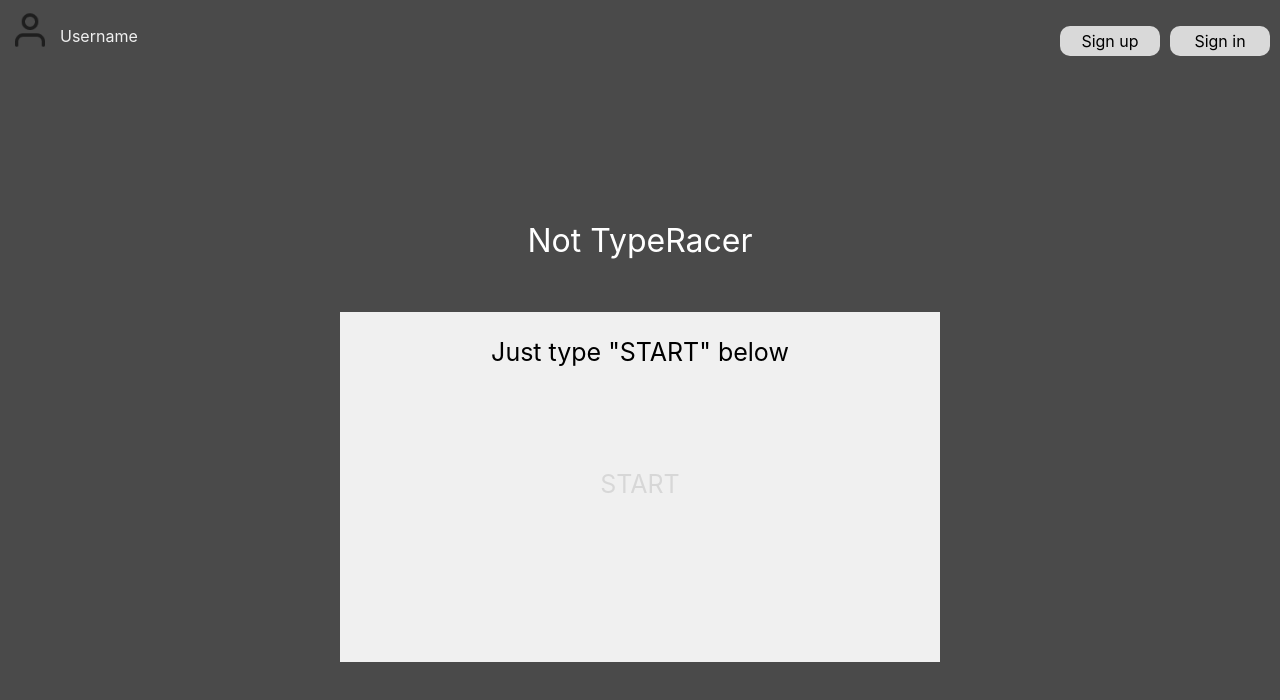
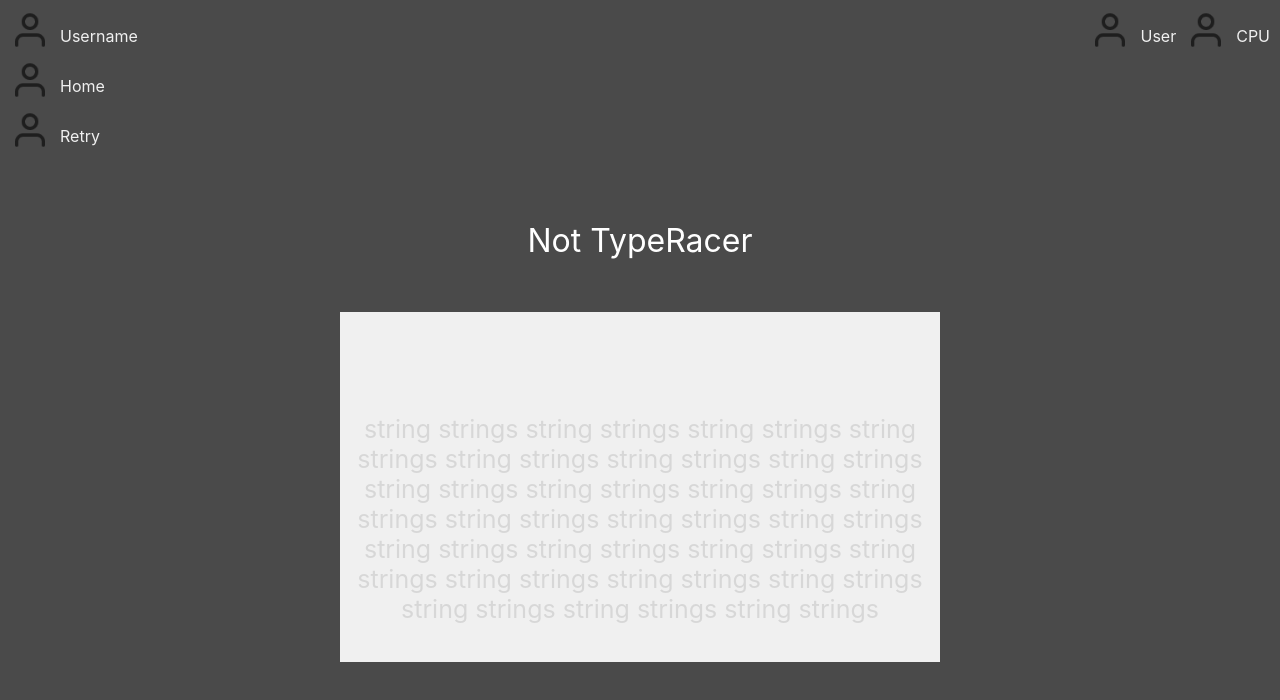
Before and after one commit to DarrenPorciello/type-racer-rework, a React (Create React App) app: page / in a window 1280 px wide. Shown: the top 700 px of the page. Built offline with nearby package versions, Linux system fonts and the light colour scheme.

Commit message:
Game page starting point

```diff
--- a/src/App.css
+++ b/src/App.css
@@ -47,6 +47,32 @@
   height: 40px;
 }
 
+.homeContainer {
+  display: flex;
+  position: absolute;
+  top: 60px;
+  left: 10px;
+  gap: 10px;
+}
+
+.homeImage {
+  width: 40px;
+  height: 40px;
+}
+
+.retryContainer {
+  display: flex;
+  position: absolute;
+  top: 110px;
+  left: 10px;
+  gap: 10px;
+}
+
+.retryImage {
+  width: 40px;
+  height: 40px;
+}
+
 .userNameText {
   font-size: 16px;
   color: #F0F0F0;
@@ -72,6 +98,20 @@
   background-color: #D9D9D9;
   font-family: Inter;
   font-size: 16px;
+}
+
+.legend {
+  display: flex;
+  position: absolute;
+  right: 10px;
+  top: 10px;
+  gap: 10px;
+  color: #F0F0F0;
+}
+
+.legendImage {
+  width: 40px;
+  height: 40px;
 }
 
 .textBoxSpace {
--- a/src/App.js
+++ b/src/App.js
@@ -11,9 +11,23 @@ function App() {
         <p className='userNameText'> Username </p>
       </div>
 
-      <div className='signUpSignInContainer'>
-        <p className='signUpSignInButton'>Sign up</p>
-        <p className='signUpSignInButton'>Sign in</p>
+      <div className='homeContainer'>
+        <img className='homeImage' src={userPNG}/>
+        {/*Need to change this to reflect the users actual username when logged in*/}
+        <p className='userNameText'> Home </p>
+      </div>
+
+      <div className='retryContainer'>
+        <img className='retryImage' src={userPNG}/>
+        {/*Need to change this to reflect the users actual username when logged in*/}
+        <p className='userNameText'> Retry </p>
+      </div>
+
+      <div className='legend'>
+        <img className='legendImage' src={userPNG}/>
+        <p>User</p>
+        <img className='legendImage' src={userPNG}/>
+        <p>CPU</p>
       </div>
 
       <header className="App-header">
@@ -21,9 +35,8 @@ function App() {
           <p>Not TypeRacer</p>
         </div>
         <div className='textBoxSpace'>
-          <p>Just type "START" below</p>
           <div className='typedTextHomePage'>
-          <p>START</p>
+          <p>string strings string strings string strings string strings string strings string strings string strings string strings string strings string strings string strings string strings string strings string strings string strings string strings string strings string strings string strings string strings string strings string strings string strings string strings</p>
           </div>
         </div>
       </header>
```
